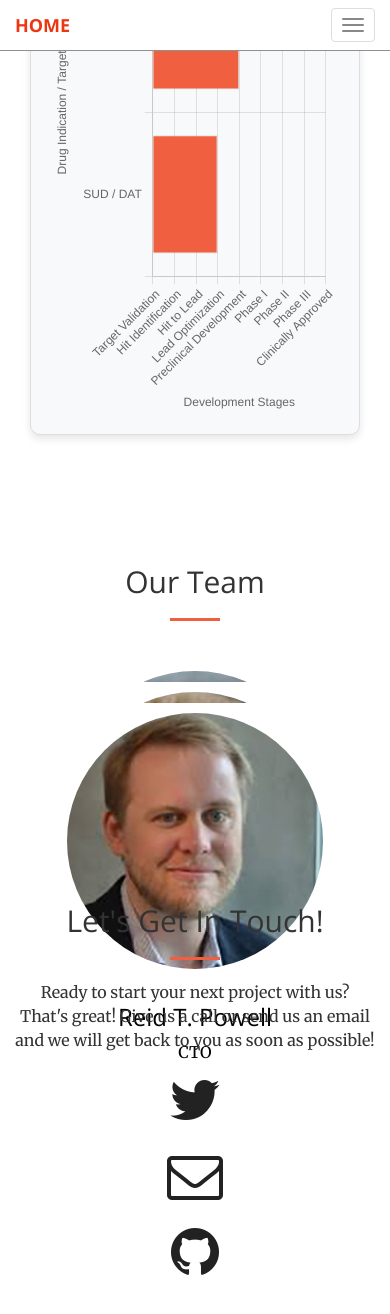
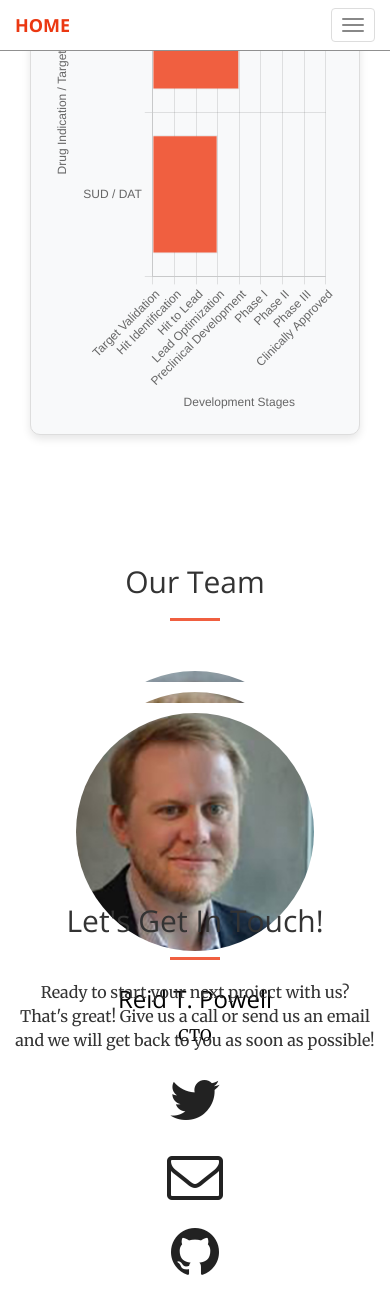
Before and after one commit to Esperanza-Therapeutics/Esperanza-therapeutics.github.io, a Jekyll site: the page built from index.html, in a window 390 px wide and 1400 px high, scrolled down 1138 px. Shown: the top 1314 px of the window. Built offline with Jekyll 4.4.1, drawn with Linux system fonts in a browser that asks for light colours; nearby versions of some CDN libraries.

Commit message:
Update team.html

```diff
--- a/_includes/team.html
+++ b/_includes/team.html
@@ -97,7 +97,7 @@
         padding: 10px;
     }
     .flip-card-back {
-        background-color: #2980b9;
+        background-color: #F05F40;
         color: white;
         transform: rotateY(180deg);
         display: flex;
@@ -109,7 +109,7 @@
         text-align: center;
     }
     .img-fluid {
-        max-width: 100%;
+        max-width: 80%;
         height: auto;
         border-radius: 50%;
         margin-bottom: 15px;
@@ -125,10 +125,14 @@
         .flip-card-front, .flip-card-back {
             height: auto;
         }
+        .row {
+            justify-content: center;
+        }
     }
     @media (max-width: 576px) {
         .flip-card {
             margin-bottom: 20px;
+            height: auto;
         }
         .flip-card-inner {
             transform: none;
@@ -136,5 +140,8 @@
         .flip-card:hover .flip-card-inner {
             transform: none;
         }
+        .img-fluid {
+            max-width: 70%;
+        }
     }
 </style>
```
